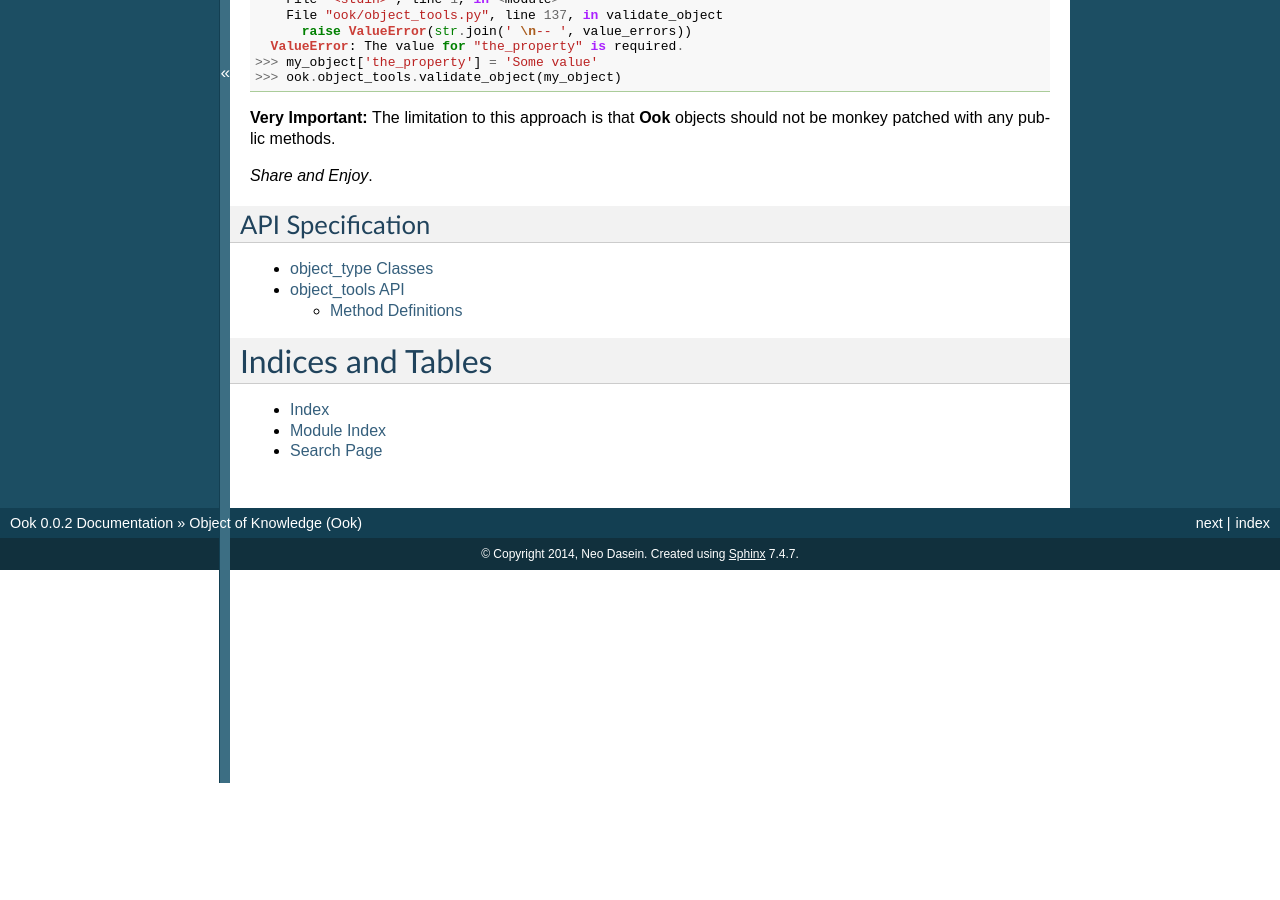
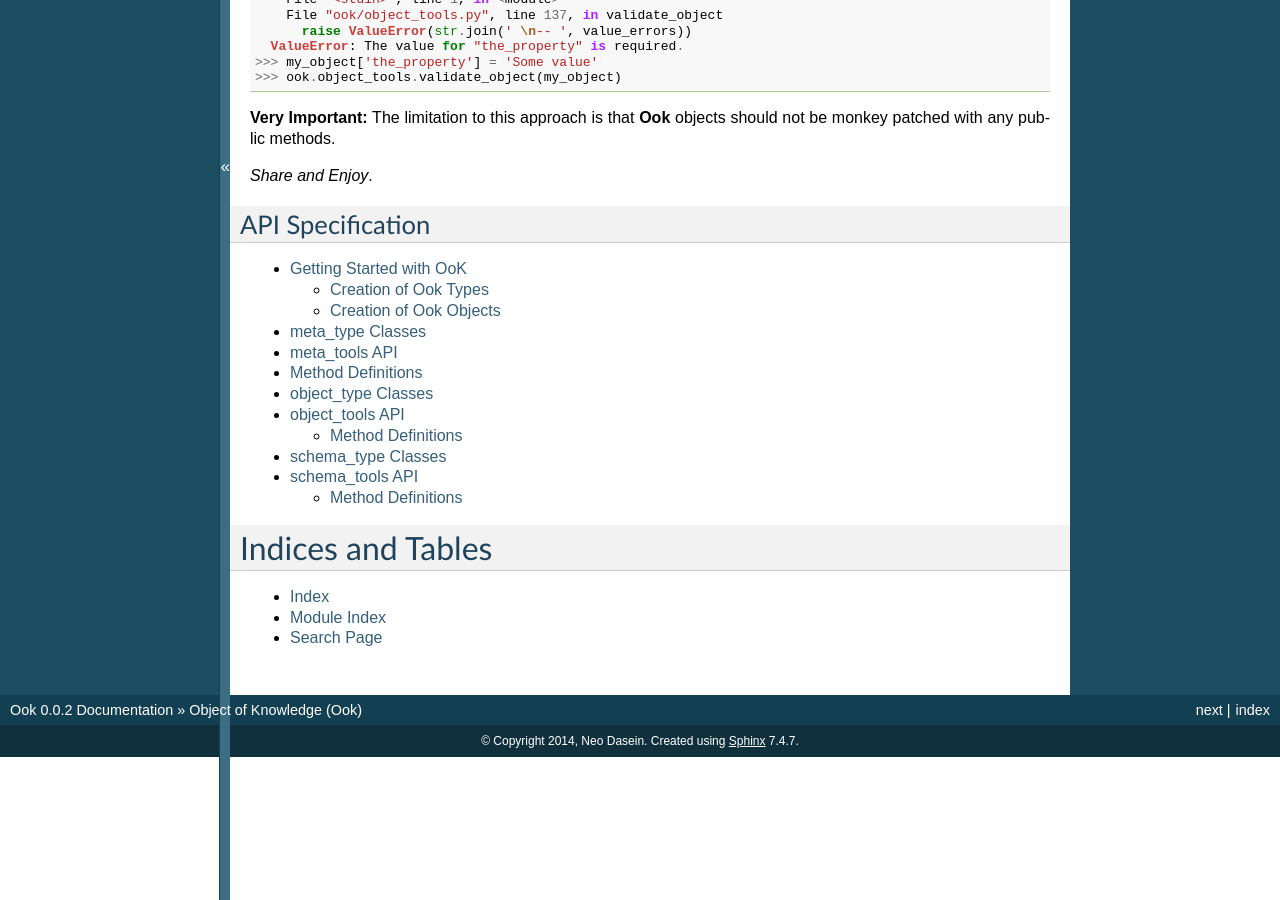
Before and after one commit to neoinsanity/ontic, a Sphinx documentation site: the page built from doc/index.rst, in a window 1280 px wide and 900 px high, scrolled down 943 px. Built offline with Sphinx 7.4.7, drawn with Linux system fonts in a browser that asks for light colours; before the commit the page ends 1726 px from its top, so only the background shows below that; some of the changed text lies outside the part shown.

Commit message:
Initial rebaking of the documentation.

```diff
--- a/doc/index.rst
+++ b/doc/index.rst
@@ -68,10 +68,16 @@ patched with any public methods.
 API Specification
 ------------------
 .. toctree::
-    :maxdepth: 2
+  :maxdepth: 2
 
-    ook.object_type
-    ook.object_tools
+  ook
+  ook.meta_type
+  ook.meta_tools
+  ook.object_type
+  ook.object_tools
+  ook.schema_type
+  ook.schema_tools
+
 
 Indices and Tables
 ===================
--- /dev/null
+++ b/doc/ook.meta_type.rst
@@ -0,0 +1,5 @@
+meta_type Classes
+====================
+
+.. automodule:: ook.meta_type
+  :members:
--- a/doc/ook.object_tools.rst
+++ b/doc/ook.object_tools.rst
@@ -10,8 +10,4 @@ Method Definitions
 
 .. automethod:: ook.object_tools.validate_object
 
-.. automethod:: ook.object_tools.validate_property_schema
-
-.. automethod:: ook.object_tools.validate_schema
-
 .. automethod:: ook.object_tools.validate_value
--- /dev/null
+++ b/doc/ook.schema_type.rst
@@ -0,0 +1,5 @@
+schema_type Classes
+====================
+
+.. automodule:: ook.schema_type
+  :members:
```
Also changed, not shown: doc/ook.meta_tools.rst (added, +23 -0 lines), doc/ook.schema_tools.rst (added, +15 -0 lines), 3 other files.
